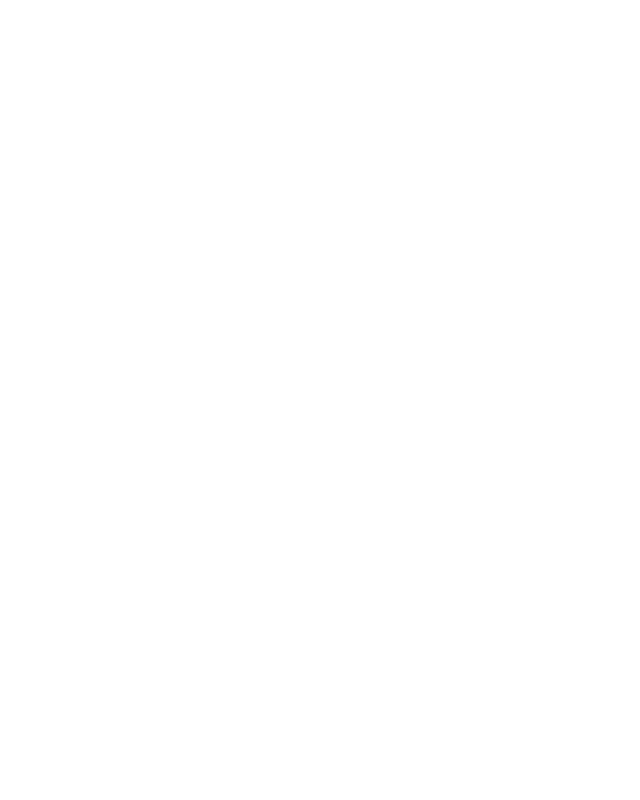
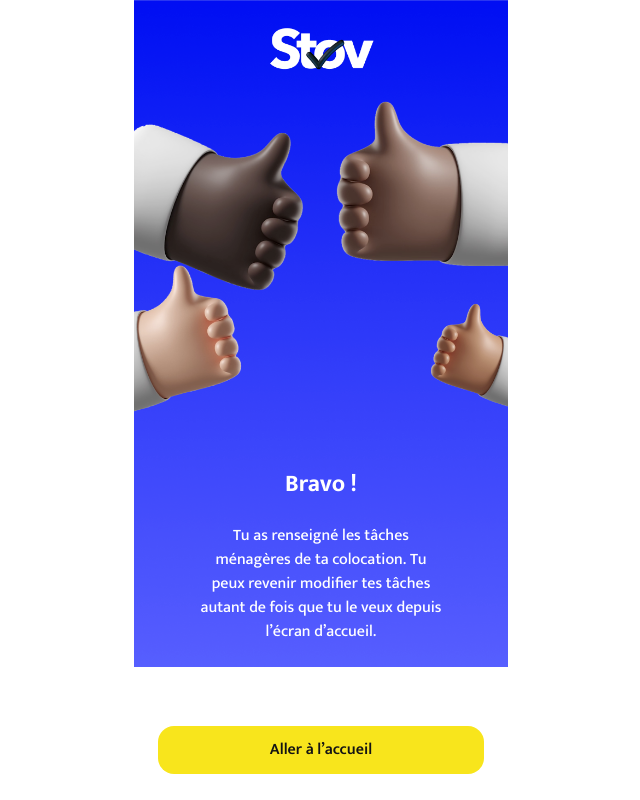
Before and after one commit to antoinechassagne/stov, a Nuxt app: page /onboarding/Congratulations in a window 1280 px wide. Before the commit this address had no page. Shown: the whole page, without its empty margins (319-959 px from the left). Built offline with nearby package versions, Linux system fonts and the light colour scheme.

Commit message:
Add onboarding congratulations

```diff
--- /dev/null
+++ b/pages/onboarding/Congratulations.vue
@@ -0,0 +1,55 @@
+<template>
+  <div class="min-h-screen flex bg-gray-50">
+    <div class="max-w-md mx-auto relative">
+      <img class="header-image" src="../../assets/images/illu-5.png" />
+      <div class="content">
+        <h1 class="text-center text-2xl font-bold text-white">Bravo !</h1>
+        <p class="text-white text-center">
+          Tu as renseigné les tâches ménagères de ta colocation. Tu peux revenir modifier tes tâches autant de fois que
+          tu le veux depuis l’écran d’accueil.
+        </p>
+        <ButtonPrimary @click="goToNextPage">Aller à l’accueil</ButtonPrimary>
+      </div>
+    </div>
+  </div>
+</template>
+
+<script>
+import ButtonPrimary from "@/components/ButtonPrimary";
+
+export default {
+  name: "PageOnboardingCongratulations",
+  components: {
+    ButtonPrimary,
+  },
+  methods: {
+    goToNextPage() {
+      this.$router.push("/colocation");
+    },
+  },
+};
+</script>
+
+<style lang="scss" scoped>
+.header-image {
+  height: 667px;
+  width: 100%;
+  object-fit: cover;
+  object-position: top;
+}
+
+.content {
+  position: absolute;
+  bottom: 0;
+  padding: 26px 24px;
+
+  h1 {
+    margin-bottom: 22px;
+  }
+
+  p {
+    margin: 0 auto 82px auto;
+    width: 75%;
+  }
+}
+</style>
```
Also changed, not shown: assets/images/illu-5.png (added).
